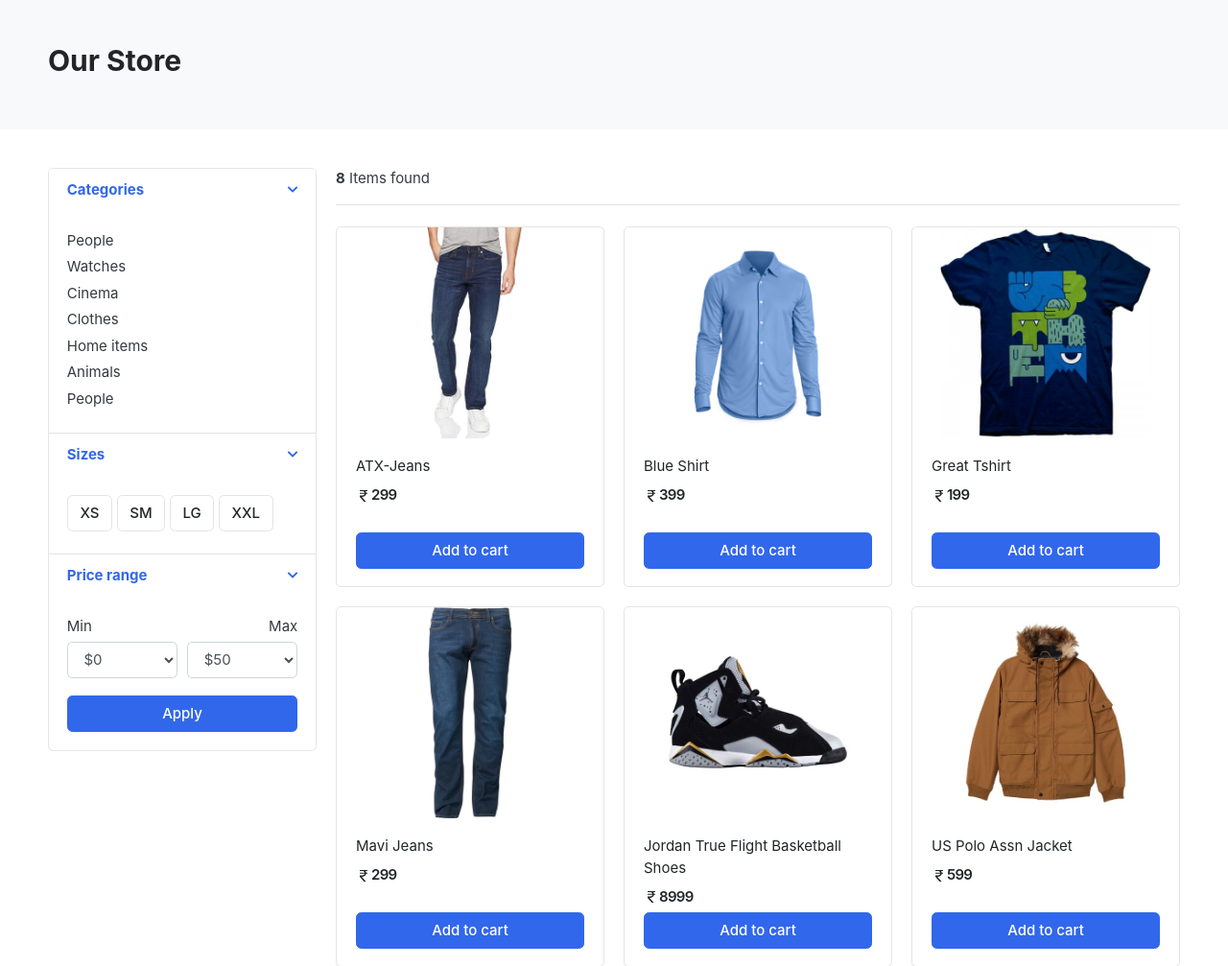
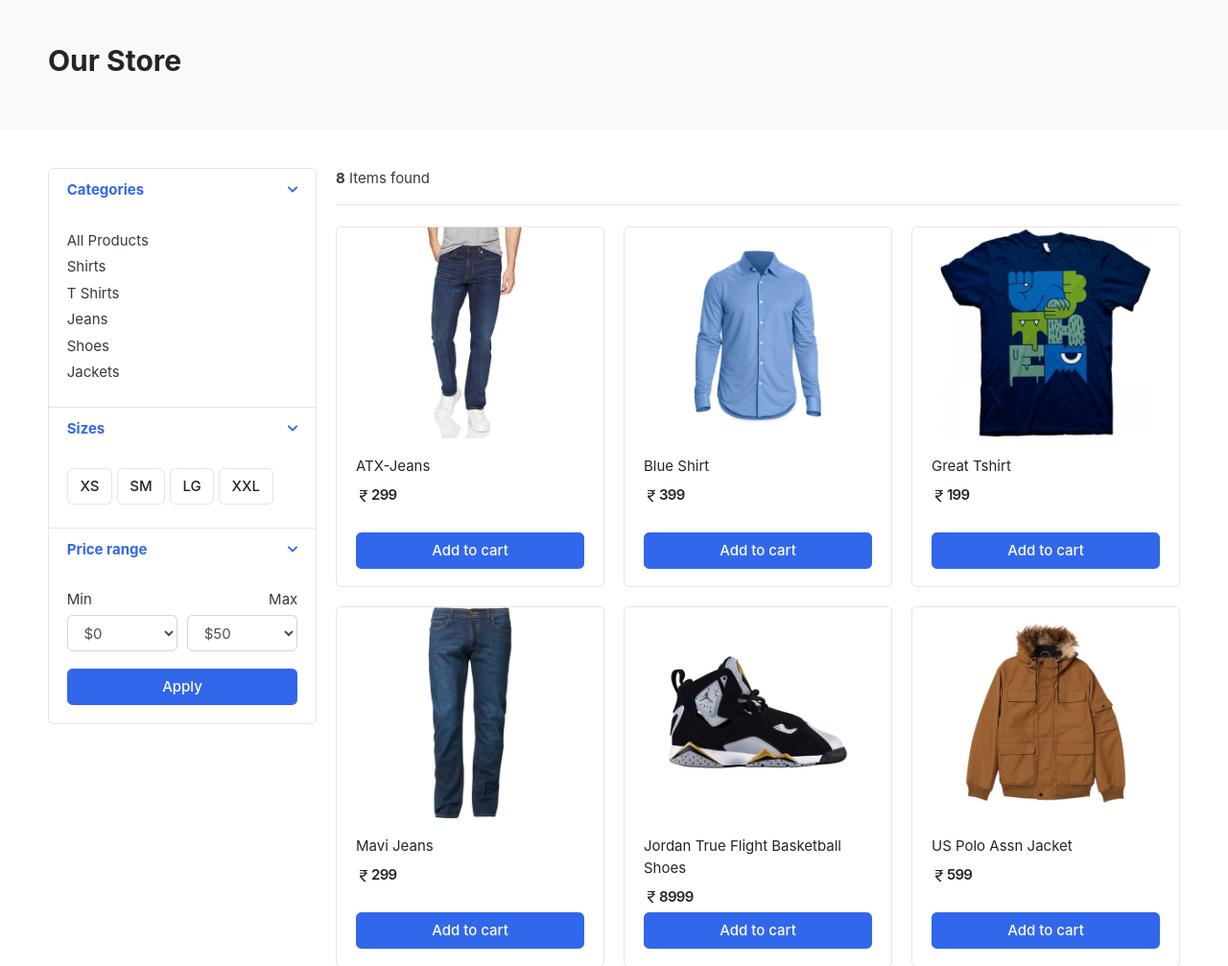
Before and after one commit to RandomSummer/shopmaster, a Django app: page /store/ in a window 1280 px wide. Shown: the part 119-1126 px from the top of the page at 96% size. Run offline with Django 5.2, Linux system fonts and the light colour scheme; data comes from the database, SQL or seed files in the repository; some libraries are stand-ins or nearby versions; some web fonts are replaced.

Commit message:
display categories on store page

```diff
--- a/templates/includes/navbar.html
+++ b/templates/includes/navbar.html
@@ -54,6 +54,7 @@
 					<i class="fa fa-bars"></i> All category
 				</button>
 				<div class="dropdown-menu">
+					<a class="dropdown-item" href="{% url "store" %}">All Products </a>
 					{% for category in links %}
 						<a class="dropdown-item" href="{{ category.get_url }}"> {{ category.category_name }} </a>
 					{% endfor %}
--- a/templates/store/store.html
+++ b/templates/store/store.html
@@ -30,15 +30,15 @@
 		<div class="filter-content collapse show" id="collapse_1" style="">
 			<div class="card-body">
 
+				{% comment %} updating the categories dynamically {% endcomment %}
+
 				<ul class="list-menu">
-				<li><a href="#">People  </a></li>
-				<li><a href="#">Watches </a></li>
-				<li><a href="#">Cinema  </a></li>
-				<li><a href="#">Clothes  </a></li>
-				<li><a href="#">Home items </a></li>
-				<li><a href="#">Animals</a></li>
-				<li><a href="#">People </a></li>
+					<li><a href="{% url "store" %}"> All Products </a></li>
+					{% for category in links %}
+						<li><a href="{{ category.get_url }}"> {{category.category_name}} </a></li>
+					{% endfor %}
 				</ul>
+
 
 			</div> <!-- card-body.// -->
 		</div>
```
